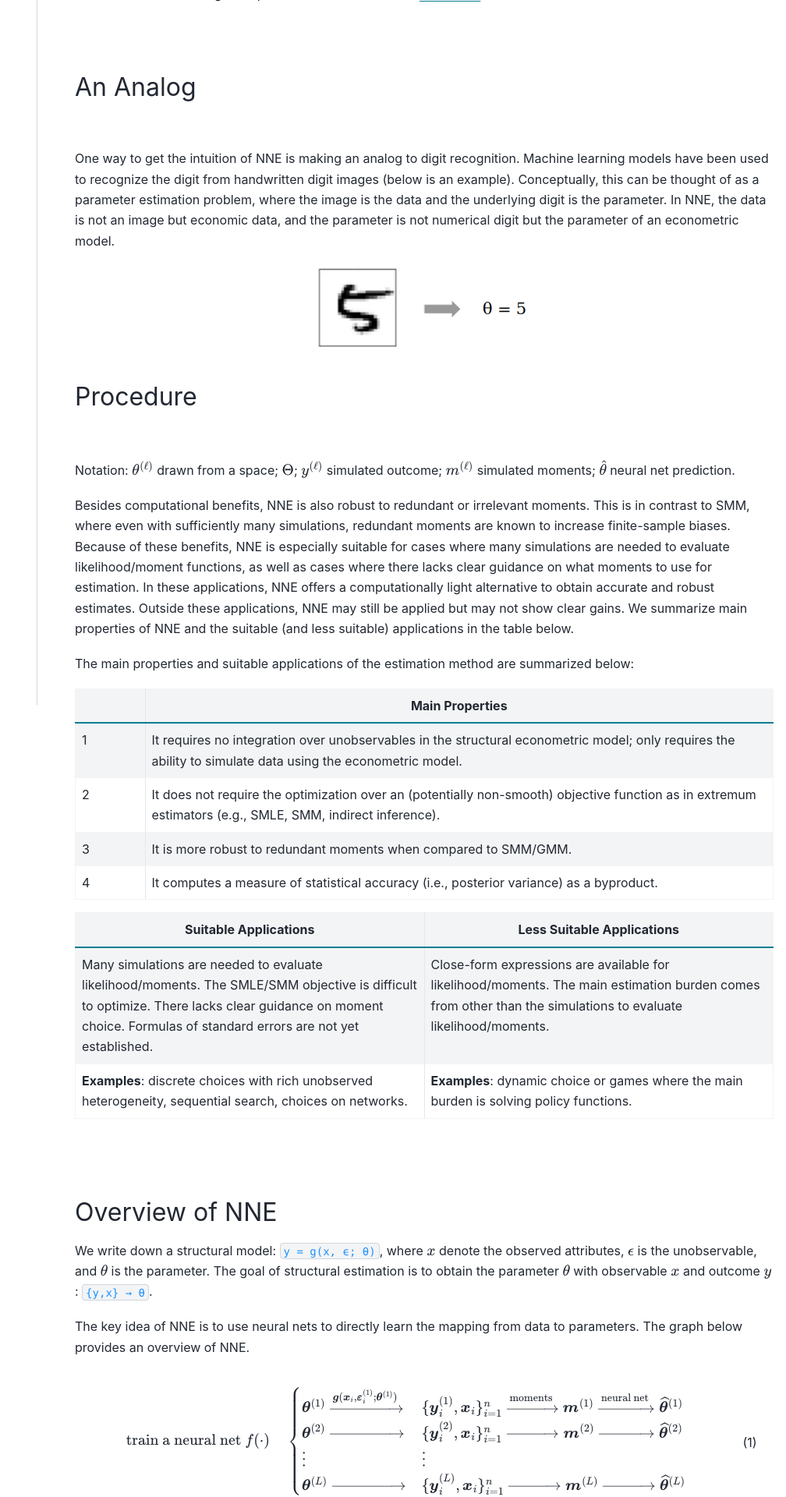
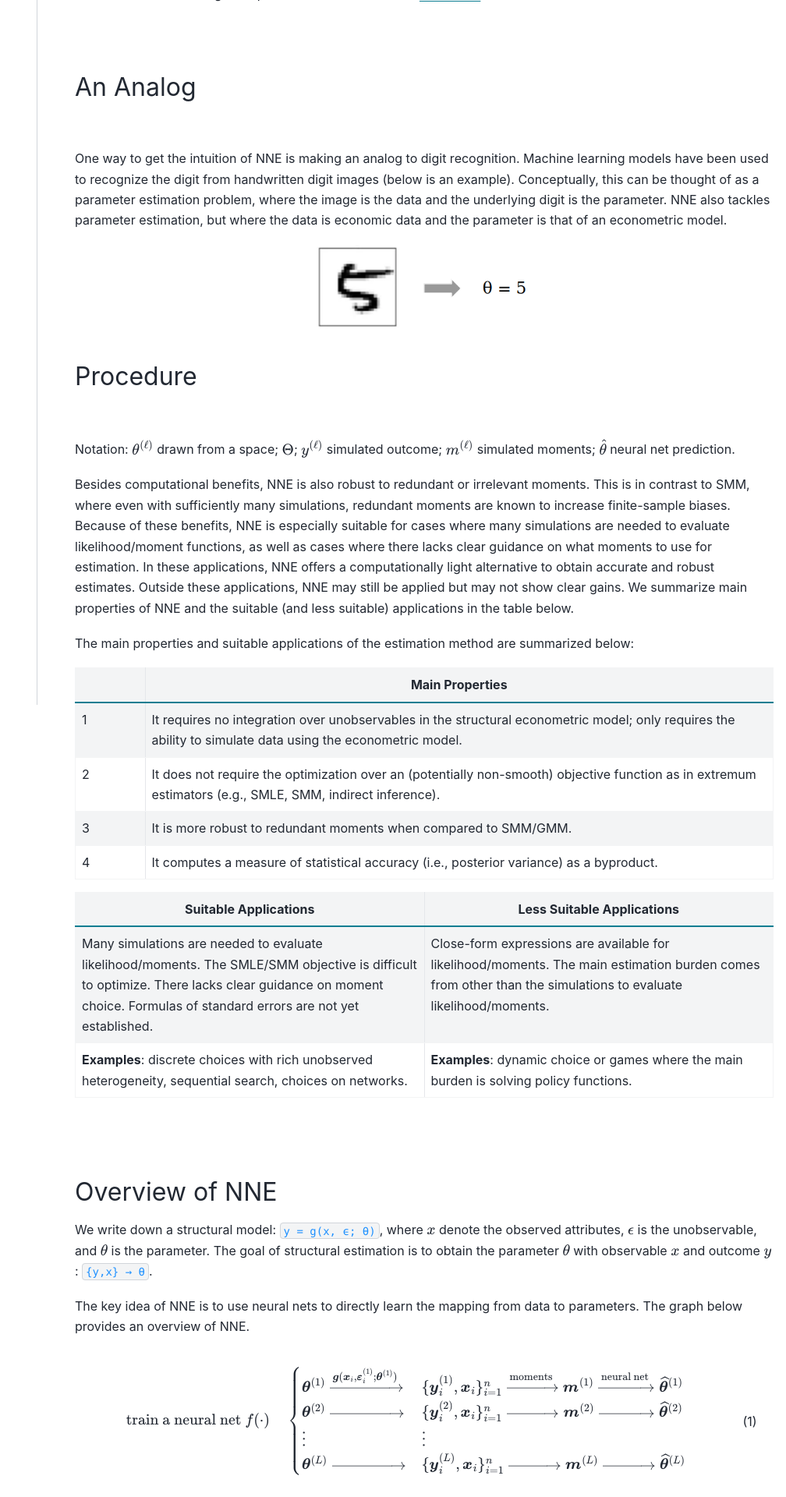
Before and after one commit to nnehome/nnehome.github.io, a Sphinx documentation site: the page built from docs/source/home/home.rst, in a window 1280 px wide. Shown: the part 965-2885 px from the top of the page at 78% size, without its empty margins (272-1280 px from the left). Built offline with Sphinx 7.4.7 and the PyData theme 0.15.4, drawn with Linux system fonts in a browser that asks for light colours.

Commit message:
some change

```diff
--- a/docs/source/home/home.rst
+++ b/docs/source/home/home.rst
@@ -35,7 +35,7 @@ To train such a neural net, we draw many different values of the parameter. Give
 An Analog
 ---------------
 |
-One way to get the intuition of NNE is making an analog to digit recognition. Machine learning models have been used to recognize the digit from handwritten digit images (below is an example). Conceptually, this can be thought of as a parameter estimation problem, where the image is the data and the underlying digit is the parameter. In NNE, the data is not an image but economic data, and the parameter is not numerical digit but the parameter of an econometric model.
+One way to get the intuition of NNE is making an analog to digit recognition. Machine learning models have been used to recognize the digit from handwritten digit images (below is an example). Conceptually, this can be thought of as a parameter estimation problem, where the image is the data and the underlying digit is the parameter. NNE also tackles parameter estimation, but where the data is economic data and the parameter is that of an econometric model.
 
 .. image:: digit_rec.png
   :scale: 70%
```
